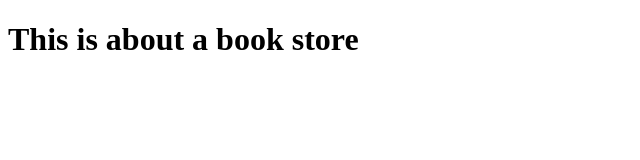
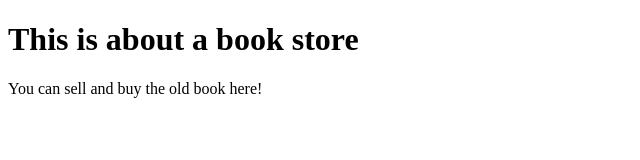
Before and after one commit to Zeeshan131/hello-world, a plain HTML site: page newCode/htmlCode/index.html in a window 1280 px wide. Shown: the whole page, without its empty margins (0-640 px from the left). Drawn offline with Linux system fonts and the light colour scheme.

Commit message:
modifying the file

```diff
--- a/newCode/htmlCode/index.html
+++ b/newCode/htmlCode/index.html
@@ -4,4 +4,5 @@
 </head>
 <body>
   <h1>This is about a book store</h1>
+  <p>You can sell and buy the old book here!</p>
 </body>
```
